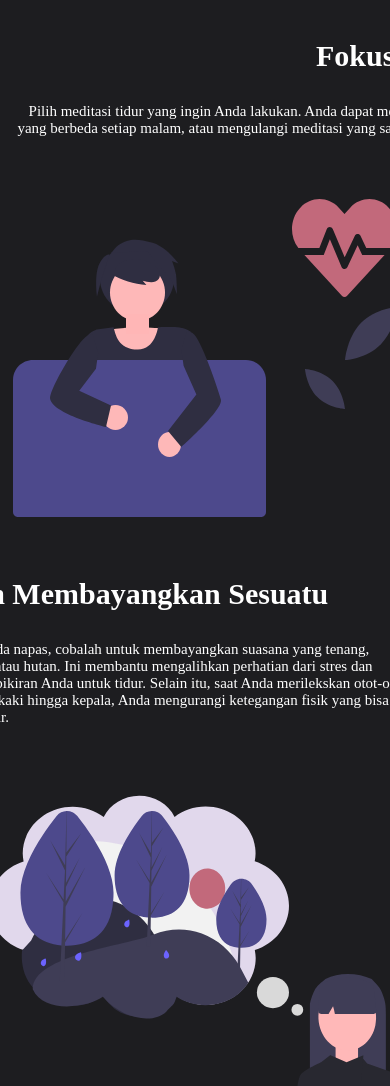
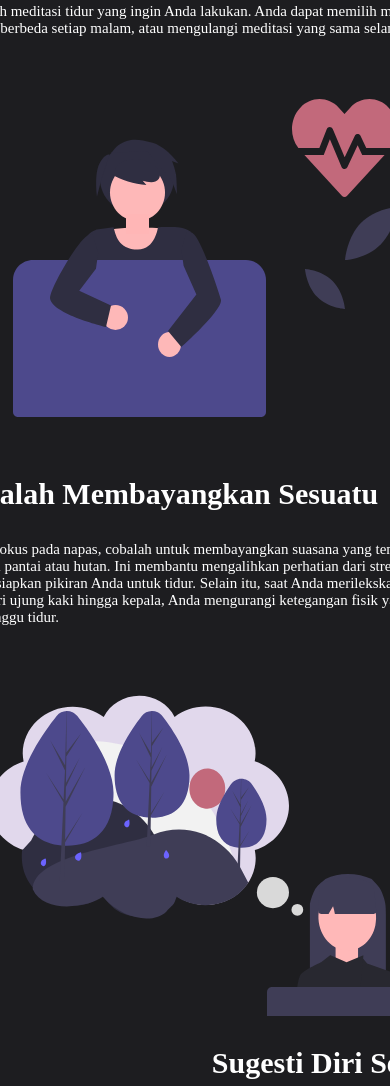
Before and after one commit to muhammadakfz/tidurku, a plain HTML site: page index.html in a window 390 px wide. Shown: the part 1705-2791 px from the top of the page. Drawn offline with Linux system fonts and the light colour scheme.

Commit message:
Update main.css

```diff
--- a/css/main.css
+++ b/css/main.css
@@ -163,9 +163,6 @@ main .persiapan {
     padding-right: 20px;
 }
 
-main .persiapanlingkungan {
-    padding-right: 100px;
-}
 
 main .title3 {
     color: #FFF;
@@ -196,10 +193,6 @@ main .fokus {
     justify-content: center;
     padding-left: 20px;
     padding-right: 20px;
-}
-
-main .fokusmeditasi {
-    padding-left: 100px;
 }
 
 main .title4 {
@@ -397,7 +390,7 @@ main .card-box {
     box-shadow: 0px 4px 50px 0px rgba(0, 0, 0, 0.25);
   }
 
-  @media screen and (max-width: 768px) {
+  @media screen and (max-width: 1024px) {
     main .card-box {
       flex-direction: column;
       align-items: center;
@@ -411,7 +404,8 @@ main .card-box {
         align-items: center;
         justify-content: center;
         gap: 30px;
-        padding-right: 0;
+        margin: 0px;
+        padding-right: 0px;
       }
 
       main .fokus {
@@ -421,23 +415,24 @@ main .card-box {
         justify-content: center;
         padding-bottom: 30px;
         gap: 30px;
-        padding-right: 0;
+        margin: 0px;
+        padding-right: 0px;
       }
   }
 
-  @media screen and (max-width: 480px) {
+  @media screen and (max-width: 1024px) {
     main .card-box {
       gap: 10px;
     }
 
     main .boxx {
-      width: 90%;
+      width: 100%;
       height: auto;
       border-radius: 20px;
     }
   }
 
-  @media screen and (max-width: 768px) {
+  @media screen and (max-width: 1024px) {
     main .content {
       margin-top: 50px;
       padding-left: 10px;
@@ -445,7 +440,7 @@ main .card-box {
     }
   }
 
-  @media screen and (max-width: 480px) {
+  @media screen and (max-width: 1024px) {
     main .content {
       margin-top: 30px;
       padding-left: 5px;
```
